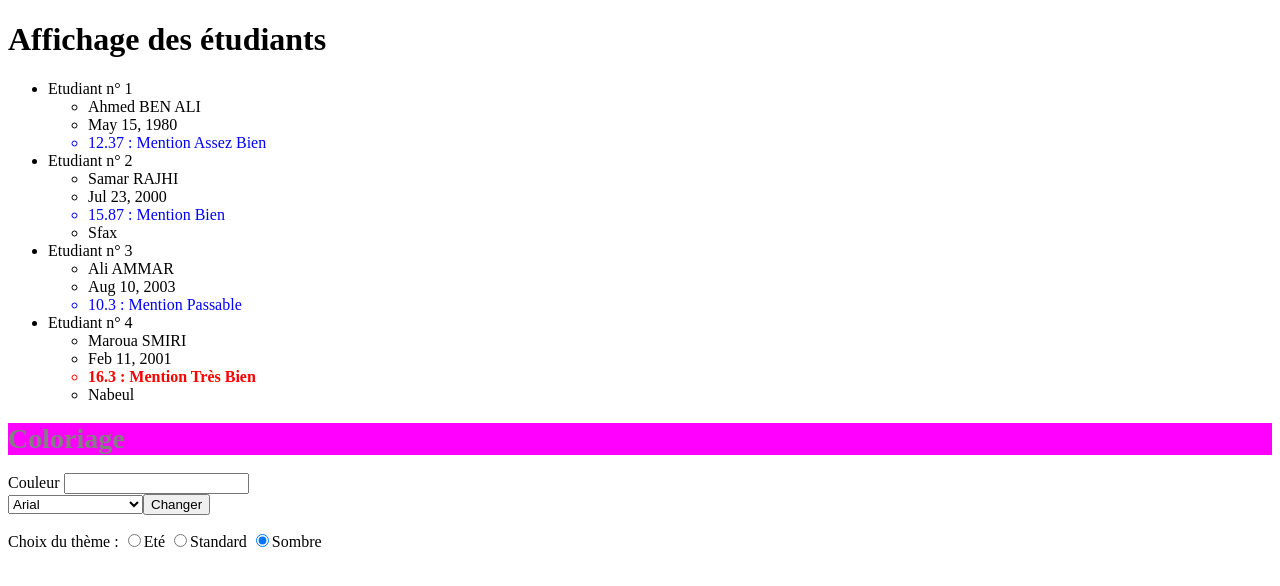
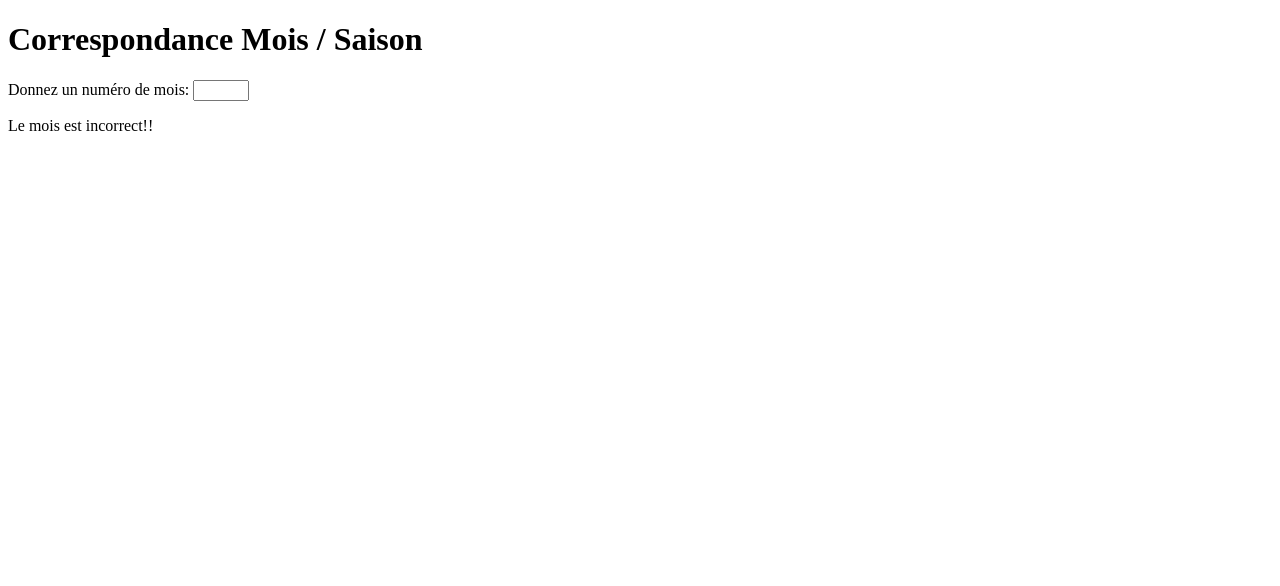
Before and after one commit to Mahdi1920/TP3, an Angular app: page / in a window 1280 px wide. Shown: the top 586 px of the page. Built offline with nearby package versions, Linux system fonts and the light colour scheme.

Commit message:
correction des exercice

```diff
--- a/src/app/app.component.html
+++ b/src/app/app.component.html
@@ -4,6 +4,7 @@
 <app-saison></app-saison>
 <app-style-class></app-style-class>
 <app-coloriage></app-coloriage>
-<app-employe></app-employe>-->
+<app-employe></app-employe>
 <app-etudiants></app-etudiants>
-<app-coloriage></app-coloriage>
+<app-coloriage></app-coloriage>-->
+<app-saison></app-saison>
--- a/src/app/coloriage/coloriage.component.html
+++ b/src/app/coloriage/coloriage.component.html
@@ -1,11 +1,11 @@
 <h1 [ngClass]="{'ete': t=='Eté', 'standard':t=='Standard' , 'sombre':t=='Sombre'}" >Coloriage</h1>
 Couleur <input type="text" #col><br/>
-<select #pol>
-    <option  value="Arial" selected>Arial</option>
-    <option  value="Calibri" >Calibri</option>
+<select [(ngModel)]="police">
+    <option  value="Arial" selected >Arial</option>
+    <option  value="Calibri">Calibri</option>
     <option  value="Times New Roman" >Times New Roman</option>
 </select>
-<input type="button" value="Changer" (click)="Onaffiche()" /> <p [ngStyle]="{color:col.value , 'font-style':pol.value}">{{res}}</p>
+<input type="button" value="Changer" (click)="Onaffiche()" /> <p [ngStyle]="{color:col.value ,'font-family':police}">{{res}}</p>
 <p>Choix du thème :
     <input type="radio" name="theme" value="Eté"   [(ngModel)]="t" />Eté
     <input type="radio" name="theme" value="Standard" [(ngModel)]="t" />Standard
--- a/src/app/coloriage/coloriage.component.ts
+++ b/src/app/coloriage/coloriage.component.ts
@@ -7,11 +7,11 @@ import { Component, OnInit } from '@angular/core';
 })
 export class ColoriageComponent implements OnInit {
 couleur:string="";
-police:string="";
+police:string="Arial";
 theme:string="";
 res:string="";
 t:string="Sombre";
-c:string;
+
 Onaffiche()
 {
   this.res="Résultat";
@@ -20,7 +20,7 @@ Onaffiche()
   constructor() { }
 
   ngOnInit() {
-    //(function(){console.log('ss')})()
+
 
   }
 }
--- a/src/app/orientation/orientation.component.html
+++ b/src/app/orientation/orientation.component.html
@@ -1,14 +1,14 @@
 <h1>Orientation Etudiant</h1>
 <ul>
-    <li>Nom : {{nom}}</li>
-    <li>Moyenne : {{moy}}</li>
+    <li>{{etudiant.nom}}</li>
+    <li>{{etudiant.moyenne}}</li>
     <li *ngIf="etudiant.moyenne < 10 ; else listspec ">{{decision}}</li>
 </ul>
     <ng-template #listspec>
         <li>
-        <select [(ngModel)]="spec">
-            <option *ngFor="let s of specialites" value={{s}}>{{s}}</option>
-        </select> Vous avez choisi {{spec}}
-    </li>
+            <select [(ngModel)]="spec">
+                <option *ngFor="let s of specialites" value={{s}}>{{s}}</option>
+            </select> Vous avez choisi {{spec}}
+        </li>
 
     </ng-template>
--- a/src/app/orientation/orientation.component.ts
+++ b/src/app/orientation/orientation.component.ts
@@ -6,9 +6,9 @@ import { Component, OnInit } from '@angular/core';
   styleUrls: ['./orientation.component.css']
 })
 export class OrientationComponent implements OnInit {
-  etudiant={nom:'Ali', moyenne:9.85};
-  nom:string=this.etudiant.nom;
-  moy:number=this.etudiant.moyenne;
+  etudiant={nom:'Ali', moyenne:19.85};
+  /*nom:string=this.etudiant.nom;
+  moy:number=this.etudiant.moyenne;*/
   decision:string="Décision: Redouble";
   specialite:string="Choisir une spécialité :";
   specialites=["DSI","RSI","SEM"];
--- a/src/app/saison/saison.component.html
+++ b/src/app/saison/saison.component.html
@@ -1,6 +1,6 @@
 <h1>Correspondance Mois / Saison</h1>
 Donnez un numéro de mois: <input type="number" min="1" max="12" [(ngModel)]="mois" />
-<div [ngSwitch]="mois">
+<!--<div [ngSwitch]="mois">
     <p *ngSwitchCase="1">Le mois {{mois}} est un Hiver </p>
     <p *ngSwitchCase="2">Le mois {{mois}} est un Hiver </p>
     <p *ngSwitchCase="12">Le mois {{mois}} est un Hiver </p>
@@ -14,4 +14,12 @@ Donnez un numéro de mois: <input type="number" min="1" max="12" [(ngModel)]="mo
     <p *ngSwitchCase="10">Le mois{{mois}} est un Automne </p>
     <p *ngSwitchCase="11">Le mois{{mois}} est un Automne </p>
     <p *ngSwitchDefault>Le mois est incorrect!!</p>
-</div>
+</div>-->
+<div [ngSwitch]="true">
+        <p *ngSwitchCase="mois>=1 && mois<3">Le mois {{mois}} est un Hiver </p>
+        <p *ngSwitchCase="mois>=3 && mois<6">Le mois {{mois}} est un Printemps </p>
+        <p *ngSwitchCase="mois>=6 && mois<9">Le mois {{mois}} est un Été </p>
+        <p *ngSwitchCase="mois>=9 && mois<12">Le mois {{mois}}est un Automne </p>
+        <p *ngSwitchCase="mois==12">Le mois {{mois}} est un Hiver </p>
+        <p *ngSwitchDefault>Le mois est incorrect!!</p>
+    </div>
```
